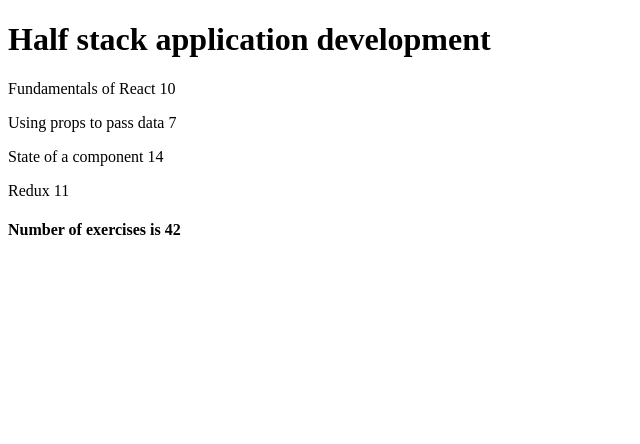
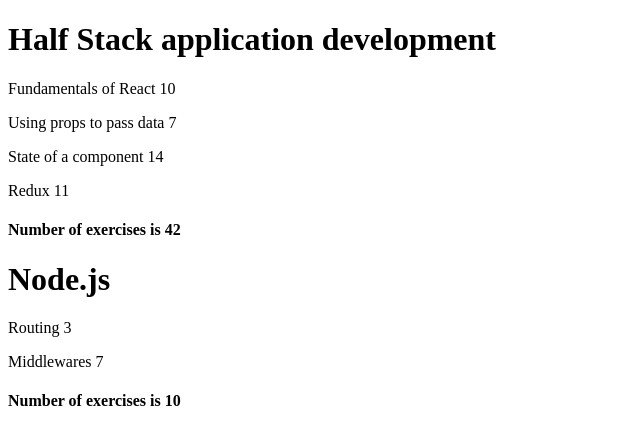
Before and after one commit to petterug/FullstackHelsinki2022, a React (Create React App) app: page / in a window 1280 px wide. Shown: the top 444 px of the page, without its empty margins (0-640 px from the left). Built offline with nearby package versions, Linux system fonts and the light colour scheme.

Commit message:
finished exercise 2.4

```diff
--- a/src/App.js
+++ b/src/App.js
@@ -31,41 +31,72 @@
   )}
 
 
-const Course = (props) => {
+const Course = ({ course }) => {
   return (
     <div>
-      <Header name={props.course.name} />
-      <Content course={props.course} />
-      <Footer courses={props.course} />
+
+        <Header name={course.name} />
+        <Content course={course} />
+        <Footer courses={course} />
+
     </div>
   )
 }
 
 
 const App = () => {
-  const course = {
-    name: "Half stack application development",
+    const courses = [
+    {
+      name: 'Half Stack application development',
+      id: 1,
       parts: [
         {
-      name: "Fundamentals of React",
-      exercises: 10
+          name: 'Fundamentals of React',
+          exercises: 10,
+          id: 1
         },
         {
-      name: "Using props to pass data",
-      exercises: 7
+          name: 'Using props to pass data',
+          exercises: 7,
+          id: 2
         },
         {
-      name: "State of a component",
-      exercises: 14
+          name: 'State of a component',
+          exercises: 14,
+          id: 3
         },
         {
-      name: "Redux",
-      exercises: 11
+          name: 'Redux',
+          exercises: 11,
+          id: 4
+        }
+      ]
+    },
+    {
+      name: 'Node.js',
+      id: 2,
+      parts: [
+        {
+          name: 'Routing',
+          exercises: 3,
+          id: 1
+        },
+        {
+          name: 'Middlewares',
+          exercises: 7,
+          id: 2
         }
       ]
     }
+  ]
 
-  return <Course course={course} />
+  return (
+    <div>
+      {courses.map(course =>
+        <Course key={course.id} course={course} />
+      )}
+    </div>
+  )
 }
 
 export default App
```
Lines whose indentation alone changed are shown as unchanged.
